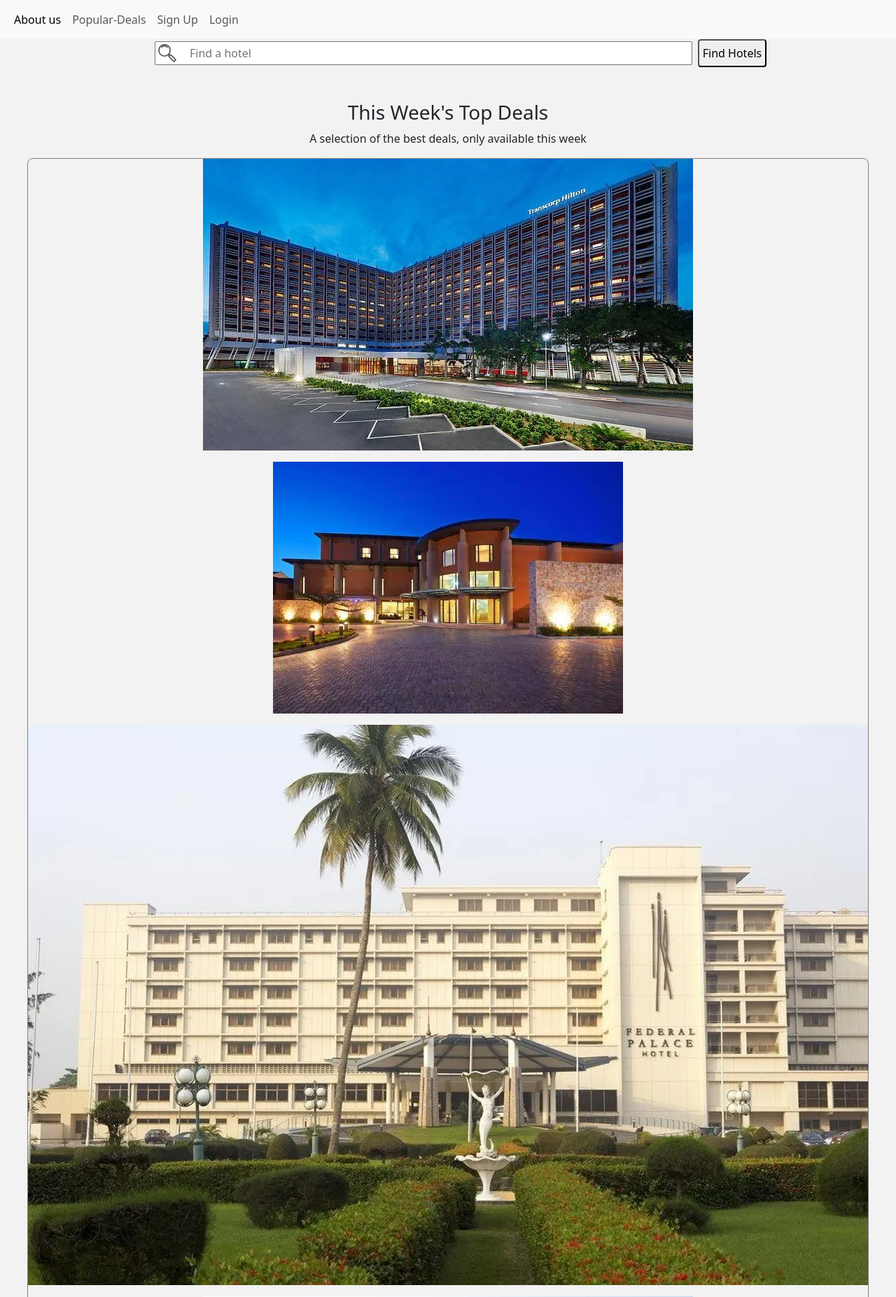
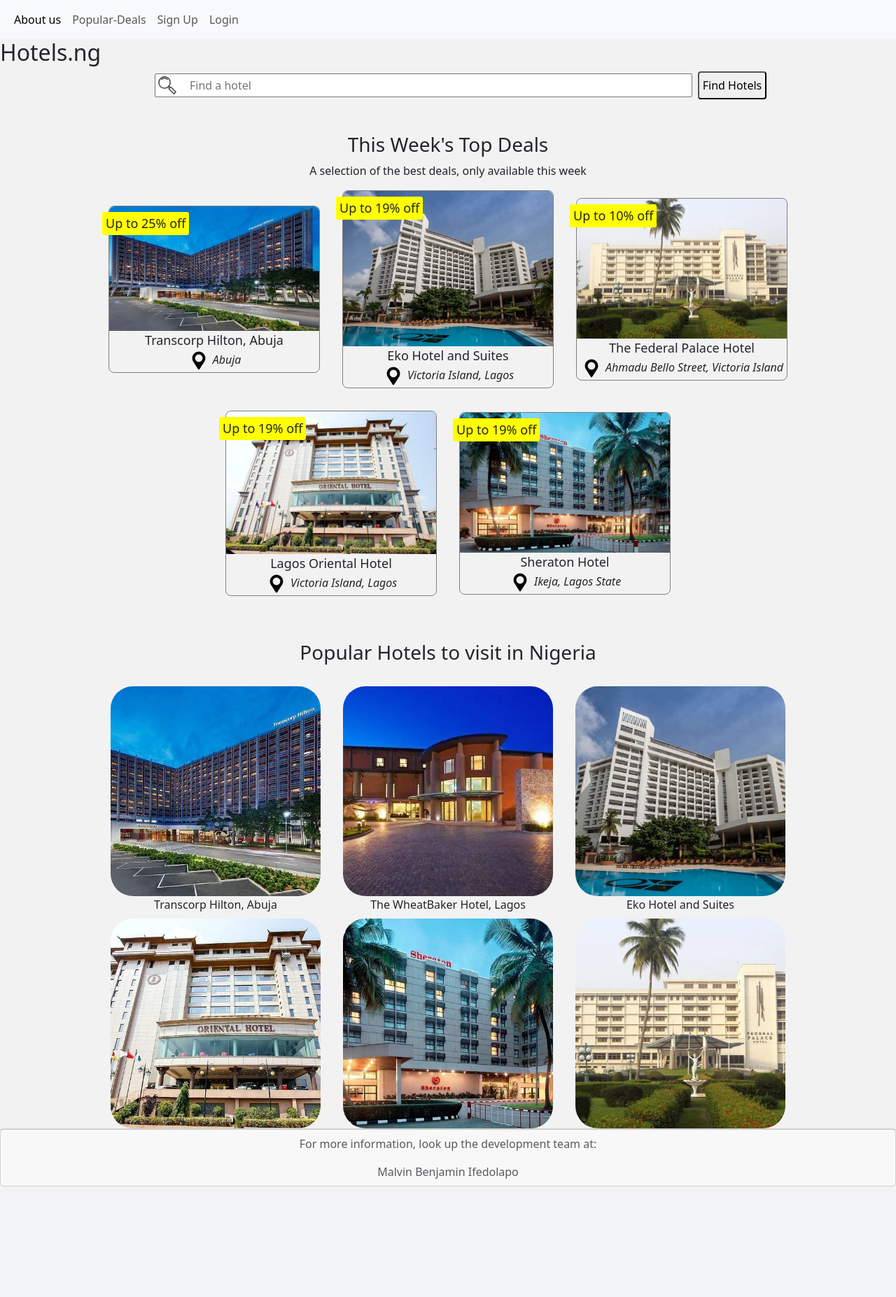
Before and after one commit to malvinmuthuuri47/portfolio_project, a Flask app: page /deals in a window 1280 px wide. Shown: the top 1854 px of the page at 70% size. After the commit the page ends 1696 px from the top, so only its background shows below. Run offline with Flask 3, Linux system fonts and the light colour scheme; data comes from the database, SQL or seed files in the repository.

Commit message:
major styling updates, hardcoded popular deals

```diff
--- a/HTML_intro/website/templates/Pricing.html
+++ b/HTML_intro/website/templates/Pricing.html
@@ -3,6 +3,8 @@
 {% block title %} Hot Deals {% endblock %}
 
 {% block content %}
+
+<h2 class="big-header">Hotels.ng</h2>
 
 <form action="" class="search">
     <img src="../static/search.png" alt="" class="search-icon">
@@ -16,14 +18,53 @@
 <section class="top-deals-container">
     <h3>This Week's Top Deals</h3>
     <p>A selection of the best deals, only available this week</p>
+
+
+    <!-- I temporarily hardcoded it because we werent generating the names of each hotels and their pricing -->
+
+    <!-- <div class="top-deals">
+        {% for hotel in hotels %}
+        <a href="{{ url_for('views.dashboard') }}" class="top-deal">
+            <img src="{{ url_for('static', filename='images/' + hotel.image) }}" alt="Db image">
+        </a>
+        {% endfor %}
+
+    </div> -->
+
+
     <div class="top-deals">
         <a href="{{ url_for('views.dashboard') }}" class="top-deal">
-            {% for hotel in hotels %}
-            <p><img src="{{ url_for('static', filename='images/' + hotel.image) }}" alt="Db image"></p>
-            {% endfor %}
+            <img src="../static/images/Hilton.webp" alt="">
+            <div class="percentage-off">Up to 25% off</div>
+            <div class="top-deal-name">Transcorp Hilton, Abuja</div>
+            <div class="location"><img src="../static/location.png" alt=""> Abuja</div>
+        </a>
+        <a href="{{ url_for('views.dashboard') }}" class="top-deal">
+            <img src="../static/images/Eko-Hotel.webp" alt="">
+            <div class="percentage-off">Up to 19% off</div>
+            <div class="top-deal-name">Eko Hotel and Suites</div>
+            <div class="location"><img src="../static/location.png" alt=""> Victoria Island, Lagos</div>
+        </a>
+        <a href="{{ url_for('views.dashboard') }}" class="top-deal">
+            <img src="../static/images/Federal-palace.webp" alt="">
+            <div class="percentage-off">Up to 10% off</div>
+            <div class="top-deal-name">The Federal Palace Hotel</div>
+            <div class="location"><img src="../static/location.png" alt=""> Ahmadu Bello Street, Victoria Island</div>
+        </a>
+        <a href="{{ url_for('views.dashboard') }}" class="top-deal">
+            <img src="../static/images/Oriental.webp" alt="">
+            <div class="percentage-off">Up to 19% off</div>
+            <div class="top-deal-name">Lagos Oriental Hotel</div>
+            <div class="location"><img src="../static/location.png" alt=""> Victoria Island, Lagos</div>
+        </a>
+        <a href="{{ url_for('views.dashboard') }}" class="top-deal">
+            <img src="../static/images/Sheraton.webp" alt="">
+            <div class="percentage-off">Up to 19% off</div>
+            <div class="top-deal-name">Sheraton Hotel</div>
+            <div class="location"><img src="../static/location.png" alt=""> Ikeja, Lagos State</div>
         </a>
 
-    </div>
+
 </section>
 
 
```
